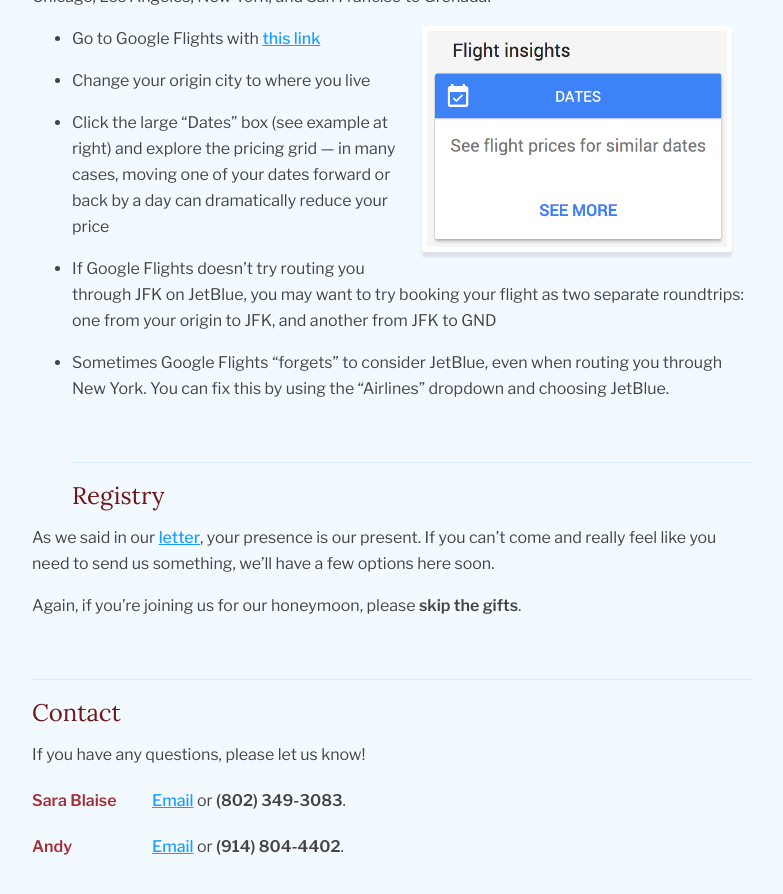
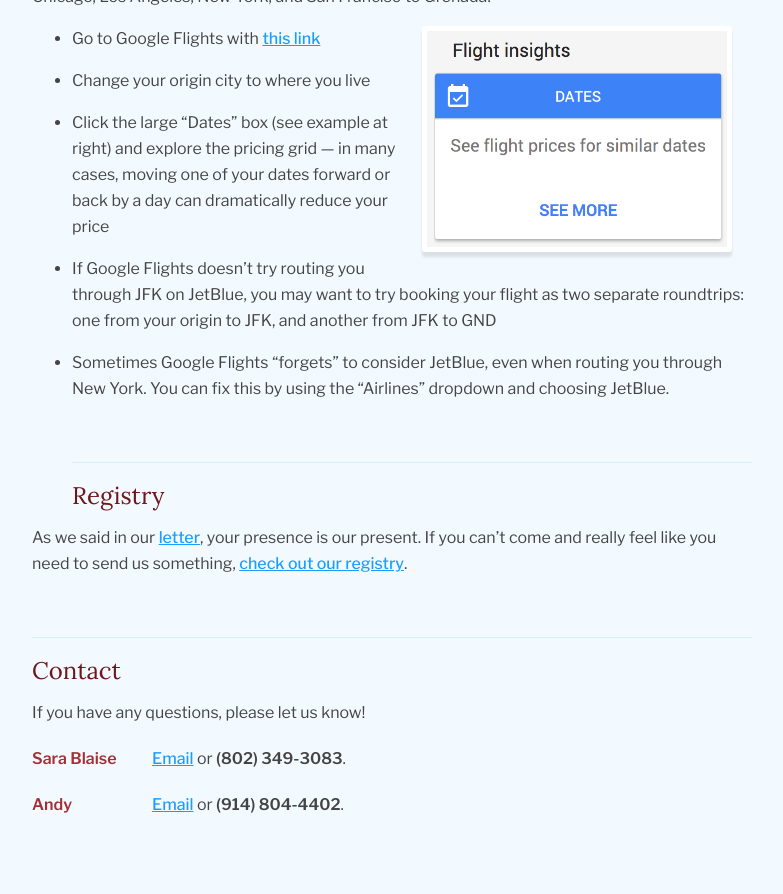
Before and after one commit to rossmeissl/bernsandblaise, a Jekyll site: the page built from index.md, in a window 1280 px wide and 900 px high, scrolled down 6420 px. Shown: the top 894 px of the window, without its empty margins (188-971 px from the left). Built offline with Jekyll 4.4.1, drawn with Linux system fonts in a browser that asks for light colours; after the commit the page ends 7278 px from its top, so only the background shows below that.

Commit message:
Add registry link

```diff
--- a/_includes/registry.md
+++ b/_includes/registry.md
@@ -1,5 +1,3 @@
 ## Registry
 
-As we said in our [letter](#wait-what), your presence is our present. If you can't come and really feel like you need to send us something, we'll have a few options here soon.
-
-Again, if you're joining us for our honeymoon, please **skip the gifts**.
+As we said in our [letter](#wait-what), your presence is our present. If you can't come and really feel like you need to send us something, [check out our registry](https://www.blueprintregistry.com/registry/berns-and-blaise).
```
